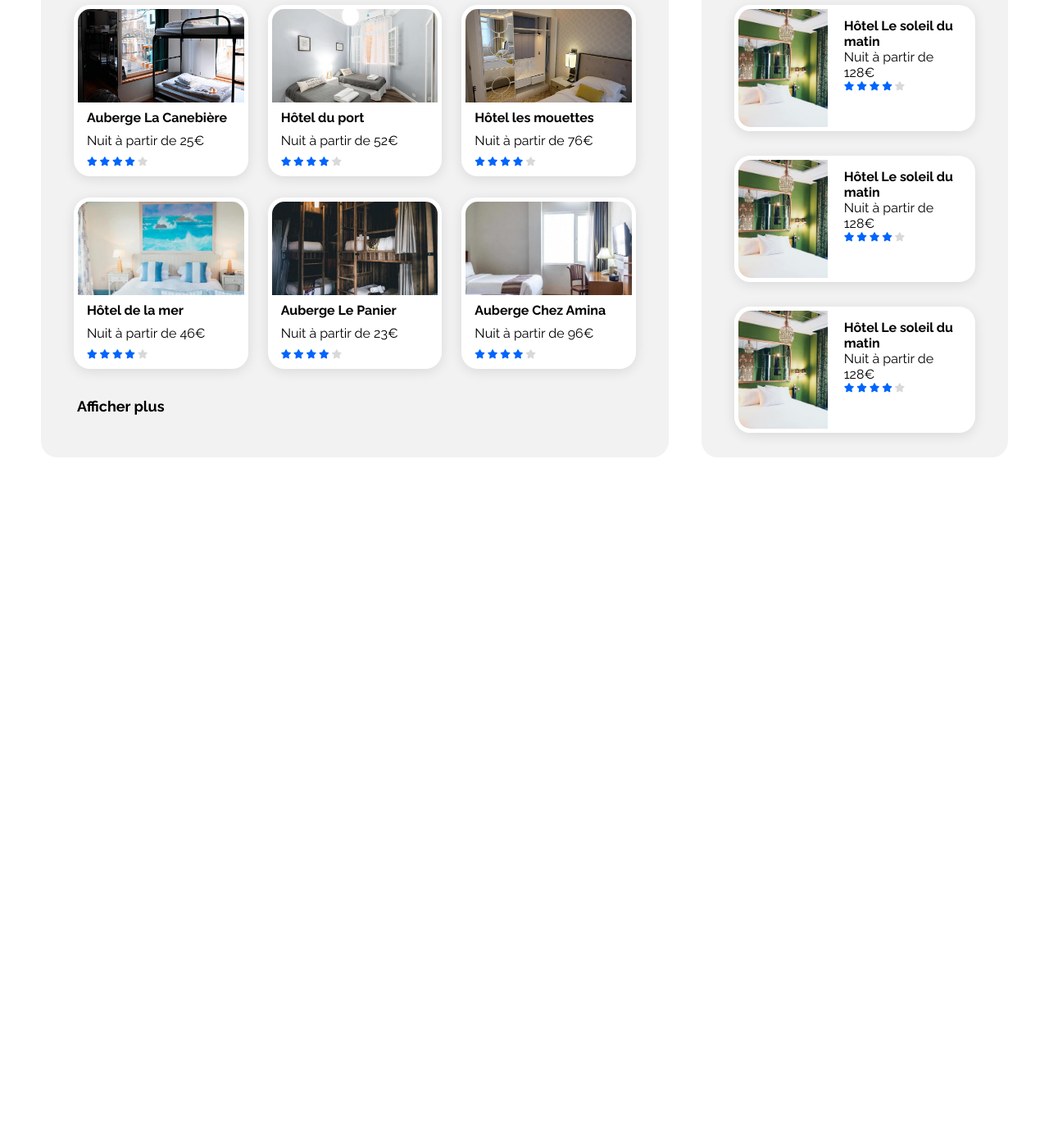
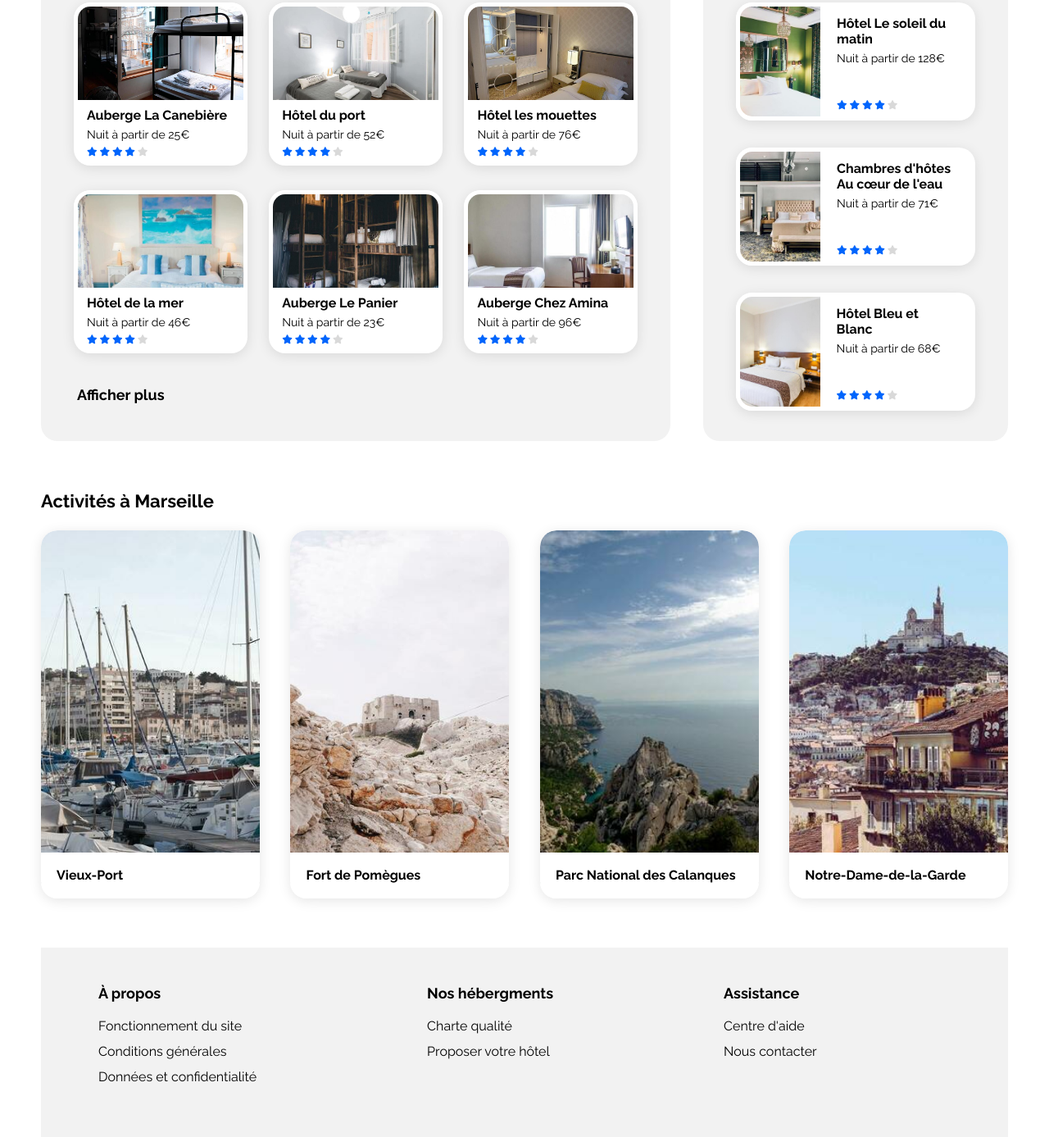
Before and after one commit to gsebdev/Booki, a plain HTML site: page index.html in a window 1280 px wide. Shown: the part 527-1914 px from the top of the page at 82% size. Before the commit the page ends 1085 px from the top, so only its background shows below. Drawn offline with Linux system fonts and the light colour scheme.

Commit message:
desktop done

```diff
--- a/css/style.css
+++ b/css/style.css
@@ -6,6 +6,9 @@
     --grey: #D9D9D9;
     --light-grey: #F2F2F2;
 }
+html {
+    scroll-behavior: smooth;
+  }
 body {
     font-family: 'Raleway', sans-serif;
     font-size: 16px;
@@ -37,6 +40,7 @@ h3 {
 }
 ul {
     list-style-type: none;
+    padding-left: 0;
 }
 input {
     font-family: 'Raleway', sans-serif;
@@ -44,7 +48,8 @@ input {
     font-size: 18px;
 }
 #mainContainer {
-    max-width: 1400px;
+    max-width: 1440px;
+    box-sizing: border-box;
     padding: 0 50px;
     margin: 0 auto;
 }
@@ -181,7 +186,7 @@ header {
     color: var(--primary);
     font-size: 1.3em;
 }
-#searchFilters input:checked + label {
+#searchFilters input:checked + label, #searchFilters label:hover {
     background-color: var(--secondary);
 }
 #searchInfo {
@@ -206,7 +211,7 @@ header {
 /* general accomodation section styles */
 #accomodationSection {
     display: flex;
-    margin-top: 40px;
+    margin-top: 37px;
     gap: 40px;
 
 }
@@ -221,17 +226,16 @@ header {
 }
 .rating {
     color: var(--primary);
-    margin-top: 9px;
     font-size: 0.7em;
 }
 .rating .inactive {
     color: var(--grey);
 }
 
-/* accomodation section left container styling */
+/* Style Section hébergment conteneur de gauche "hébergements à Marseille" */
 
 #accomodationSection #containerLeft {
-    flex: 2.1;
+    flex: 2.12;
     padding-bottom: 46px;
 }
 #accomodationSection #containerLeft>a:last-of-type{
@@ -239,23 +243,26 @@ header {
 }
 
 .accomodation-card {
-    width: 31%;
+    width: 30.75%;
     display: block;
     border-radius: 20px;
     overflow: hidden;
     box-shadow: 0px 3px 15px rgba(0, 0, 0, 0.1);
     background-color: #FFFFFF;
-    margin-bottom: 2vw;
+    margin-bottom: 30px;
 }
-.accomodation-card:nth-child(3n+2){
-    margin-left:3.5%;
-    margin-right: 3.5%;
+
+.accomodation-card .bottom-container {
+    margin: 0px 16px;
+    padding-bottom: 10px;
+    height: 71px;
+    box-sizing: border-box;
+    display: flex;
+    flex-direction: column;
+    justify-content: space-between;
 }
-.accomodation-card>div {
-    margin: 0px 16px 11px;
-}
-.accomodation-card h3 {
-    margin-bottom: 9px;
+.accomodation-card .bottom-container p{
+    font-size: 0.875em;
 }
 .accomodation-card img{
     object-fit: cover;
@@ -268,10 +275,11 @@ header {
 .accomodation-card-container {
     display:flex ;
     flex-wrap: wrap;
+    justify-content:space-between ;
     margin-bottom: 10px;
 }
 
-/* accomodation section Right container styling */
+/* Style du conteneur de droite 'les plus populaires' dans hébergement */
 
 #accomodationSection #containerRight {
     flex: 0.9;
@@ -291,7 +299,7 @@ header {
     background-color: #FFFFFF;
     border-radius: 20px;
     box-shadow: 0px 3px 15px rgba(0, 0, 0, 0.1);
-    margin-bottom: 30px;
+    margin-bottom: 33px;
 }
 .popular-card img {
     width: 37%;
@@ -299,10 +307,75 @@ header {
     height: 144px ;
     border: 5px solid #FFFFFF;
     border-radius: 20px 0px 0px 20px;
+    box-sizing: border-box;
 }
-.popular-card>div {
+.popular-card .right-container {
     padding: 16px 22px 12px 15px;
+    display:flex;
+    flex-direction: column;
+}
+.popular-card .right-container p {
+    margin-top: 6px;
+    font-size: 0.875em;
 }
 .popular-card .rating {
     margin-top: auto;
 }
+
+
+/* Style de la section activités */
+#activities {
+   padding-top: 60px;
+   padding-bottom: 60px;
+}
+#activities>div {
+    padding-top: 23px;
+    display: flex;
+    flex-wrap: nowrap;
+    justify-content: space-between;
+}
+
+.activity-card {
+    width: 22.6%;
+    position: relative;
+    border-radius: 20px;
+    overflow: hidden;
+    box-shadow: 0px 3px 15px rgba(0, 0, 0, 0.1);
+}
+.activity-card img {
+    object-fit: cover;
+    width: 100%;
+    height: 445px;
+    border-radius: 20px;
+}
+.activity-card h3 {
+    position: absolute;
+    bottom: 0px;
+    background-color: #FFFFFF;
+    width: 100%;
+    line-height:56px;
+    padding-left: 19px;
+    padding-right: 19px;
+    box-sizing: border-box;
+}
+
+
+/* Style du footer */
+footer {
+    background-color: var(--light-grey);
+    padding: 45px 70px 58px;
+}
+footer nav{
+    display: flex;
+
+}
+footer nav>div:nth-child(n+2) {
+    margin-left: 20%;
+}
+footer ul {
+    margin-top: 14px;
+    margin-bottom: 0px;
+}
+footer ul li {
+    line-height: 31px;
+}
--- a/index.html
+++ b/index.html
@@ -1,8 +1,8 @@
 <!DOCTYPE html>
-<html>
+<html lang="FR-fr">
     <head>
         <meta charset="utf-8">
-        <title></title>
+        <title>Booki</title>
         <meta name="description" content="">
         <meta name="viewport" content="width=device-width, initial-scale=1">
         <link rel="stylesheet" href="css/style.css">
@@ -11,13 +11,13 @@
     <body>
         <div id="mainContainer">
             <header>
-                <a id="headerLogo" href="#" name="logo">
+                <a id="headerLogo" href="#">
                     <img src="assets/logo/Booki.png" alt="logo">
                 </a>
                 <nav id="topNavigation">
                     <ul>
-                        <li><a href="#">Hébergements</a></li>
-                        <li><a href="#">Activités</a></li>
+                        <li><a href="#accomodationSection">Hébergements</a></li>
+                        <li><a href="#activities">Activités</a></li>
                     </ul>
                 </nav>
             </header>
@@ -61,90 +61,102 @@
                     <div id="containerLeft">
                     <h2>Hébergments à Marseille</h2>
                         <div class="accomodation-card-container">
-                            <a href="#" class="accomodation-card">
-                                <img src="assets/hebergements/4_small/marcus-loke-WQJvWU_HZFo-unsplash.jpg">
-                                <div>
+                            <article class="accomodation-card">
+                                <a href="#">
+                                    <img src="assets/hebergements/4_small/marcus-loke-WQJvWU_HZFo-unsplash.jpg" alt="">
+                                    <div class="bottom-container">
                                         <h3>Auberge La Canebière</h3>
                                         <p>Nuit à partir de 25€</p>
-                                    <p class="rating">
+                                        <span class="rating">
                                             <i class="fa-solid fa-star"></i>
                                             <i class="fa-solid fa-star"></i>
                                             <i class="fa-solid fa-star"></i>
                                             <i class="fa-solid fa-star"></i>
                                             <i class="fa-solid fa-star inactive"></i>
-                                    </p>
+                                        </span>
                                     </div>
                                 </a>
-                            <a href="#" class="accomodation-card">
-                                <img src="assets/hebergements/4_small/fred-kleber-gTbaxaVLvsg-unsplash.jpg">
-                                <div>
+                            </article>
+                            <article class="accomodation-card">
+                                <a href="#">
+                                    <img src="assets/hebergements/4_small/fred-kleber-gTbaxaVLvsg-unsplash.jpg" alt="">
+                                    <div class="bottom-container">
                                         <h3>Hôtel du port</h3>
                                         <p>Nuit à partir de 52€</p>
-                                    <p class="rating">
+                                        <span class="rating">
                                             <i class="fa-solid fa-star"></i>
                                             <i class="fa-solid fa-star"></i>
                                             <i class="fa-solid fa-star"></i>
                                             <i class="fa-solid fa-star"></i>
                                             <i class="fa-solid fa-star inactive"></i>
-                                    </p>
+                                        </span>
                                     </div>
                                 </a>
-                            <a href="#" class="accomodation-card">
-                                <img src="assets/hebergements/4_small/reisetopia-B8WIgxA_PFU-unsplash.jpg">
-                                <div>
+                            </article>
+                            <article class="accomodation-card">
+                                <a href="#">
+                                    <img src="assets/hebergements/4_small/reisetopia-B8WIgxA_PFU-unsplash.jpg" alt="">
+                                    <div class="bottom-container">
                                         <h3>Hôtel les mouettes</h3>
                                         <p>Nuit à partir de 76€</p>
-                                    <p class="rating">
+                                        <span class="rating">
                                             <i class="fa-solid fa-star"></i>
                                             <i class="fa-solid fa-star"></i>
                                             <i class="fa-solid fa-star"></i>
                                             <i class="fa-solid fa-star"></i>
                                             <i class="fa-solid fa-star inactive"></i>
-                                    </p>
+                                        </span>
                                     </div>
                                 </a>
-                            <a href="#" class="accomodation-card">
-                                <img src="assets/hebergements/4_small/annie-spratt-Eg1qcIitAuA-unsplash.jpg">
-                                <div>
+                            </article>
+                            <article  class="accomodation-card">
+                                <a href="#">
+                                    <img src="assets/hebergements/4_small/annie-spratt-Eg1qcIitAuA-unsplash.jpg" alt="">
+                                    <div class="bottom-container">
                                         <h3>Hôtel de la mer</h3>
                                         <p>Nuit à partir de 46€</p>
-                                    <p class="rating">
+                                        <span class="rating">
                                             <i class="fa-solid fa-star"></i>
                                             <i class="fa-solid fa-star"></i>
                                             <i class="fa-solid fa-star"></i>
                                             <i class="fa-solid fa-star"></i>
                                             <i class="fa-solid fa-star inactive"></i>
-                                    </p>
+                                        </span>
                                     </div>
                                 </a>
-                            <a href="#" class="accomodation-card">
-                                <img src="assets/hebergements/4_small/nicate-lee-kT-ZyaiwBe0-unsplash.jpg">
-                                <div>
+                            </article>
+                            <article class="accomodation-card">
+                                <a href="#">
+                                    <img src="assets/hebergements/4_small/nicate-lee-kT-ZyaiwBe0-unsplash.jpg" alt="">
+                                    <div class="bottom-container">
                                         <h3>Auberge Le Panier</h3>
                                         <p>Nuit à partir de 23€</p>
-                                    <p class="rating">
+                                        <span class="rating">
                                             <i class="fa-solid fa-star"></i>
                                             <i class="fa-solid fa-star"></i>
                                             <i class="fa-solid fa-star"></i>
                                             <i class="fa-solid fa-star"></i>
                                             <i class="fa-solid fa-star inactive"></i>
-                                    </p>
+                                        </span>
                                     </div>
                                 </a>
-                            <a href="#" class="accomodation-card">
-                                <img src="assets/hebergements/4_small/febrian-zakaria-M6S1WvfW68A-unsplash.jpg">
-                                <div>
+                            </article>
+                            <article class="accomodation-card">
+                                <a href="#">
+                                    <img src="assets/hebergements/4_small/febrian-zakaria-M6S1WvfW68A-unsplash.jpg" alt="">
+                                    <div class="bottom-container">
                                         <h3>Auberge Chez Amina</h3>
                                         <p>Nuit à partir de 96€</p>
-                                    <p class="rating">
+                                        <span class="rating">
                                             <i class="fa-solid fa-star"></i>
                                             <i class="fa-solid fa-star"></i>
                                             <i class="fa-solid fa-star"></i>
                                             <i class="fa-solid fa-star"></i>
                                             <i class="fa-solid fa-star inactive"></i>
-                                    </p>
+                                        </span>
                                     </div>
                                 </a>
+                            </article>
                         </div>
                         <a class="bigger bold" href="#" >Afficher plus</a>
                     </div>
@@ -154,52 +166,115 @@
                             <span><i class="fa-solid fa-chart-line"></i></span>
                         </div>
                         <div>
+                            <article>
                                 <a class="popular-card" href="">
                                     <img src="assets/hebergements/4_small/emile-guillemot-Bj_rcSC5XfE-unsplash.jpg" alt="">
-                                <div>
+                                    <div class="right-container">
                                         <h3>Hôtel Le soleil du matin</h3>
                                         <p>Nuit à partir de 128€</p>
-                                    <p class="rating">
+                                        <span class="rating">
                                             <i class="fa-solid fa-star"></i>
                                             <i class="fa-solid fa-star"></i>
                                             <i class="fa-solid fa-star"></i>
                                             <i class="fa-solid fa-star"></i>
                                             <i class="fa-solid fa-star inactive"></i>
-                                    </p>
+                                        </span>
                                     </div>
                                 </a>
+                            </article>
+                            <article>
                                 <a class="popular-card" href="">
-                                <img src="assets/hebergements/4_small/emile-guillemot-Bj_rcSC5XfE-unsplash.jpg" alt="">
-                                <div>
-                                    <h3>Hôtel Le soleil du matin</h3>
-                                    <p>Nuit à partir de 128€</p>
-                                    <p class="rating">
+                                    <img src="assets/hebergements/4_small/aw-creative-VGs8z60yT2c-unsplash.jpg" alt="">
+                                    <div class="right-container">
+                                        <h3>Chambres d'hôtes Au cœur de l'eau</h3>
+                                        <p>Nuit à partir de 71€</p>
+                                        <span class="rating">
                                             <i class="fa-solid fa-star"></i>
                                             <i class="fa-solid fa-star"></i>
                                             <i class="fa-solid fa-star"></i>
                                             <i class="fa-solid fa-star"></i>
                                             <i class="fa-solid fa-star inactive"></i>
-                                    </p>
+                                        </span>
                                     </div>
                                 </a>
+                            </article>
+                            <article>
                                 <a class="popular-card" href="">
-                                <img src="assets/hebergements/4_small/emile-guillemot-Bj_rcSC5XfE-unsplash.jpg" alt="">
-                                <div>
-                                    <h3>Hôtel Le soleil du matin</h3>
-                                    <p>Nuit à partir de 128€</p>
-                                    <p class="rating">
+                                    <img src="assets/hebergements/4_small/febrian-zakaria-sjvU0THccQA-unsplash.jpg" alt="">
+                                    <div class="right-container">
+                                        <h3>Hôtel Bleu et Blanc</h3>
+                                        <p>Nuit à partir de 68€</p>
+                                        <span class="rating">
                                             <i class="fa-solid fa-star"></i>
                                             <i class="fa-solid fa-star"></i>
                                             <i class="fa-solid fa-star"></i>
                                             <i class="fa-solid fa-star"></i>
                                             <i class="fa-solid fa-star inactive"></i>
-                                    </p>
+                                        </span>
                                     </div>
                                 </a>
+                            </article>
                         </div>
                     </div>
                 </section>
+                <section id="activities">
+                    <h2>Activités à Marseille</h2>
+                    <div>
+                        <article class="activity-card" >
+                            <a href="">
+                                <img src="assets/activites/4_small/reno-laithienne-QUgJhdY5Fyk-unsplash.jpg" alt="">
+                                <h3>Vieux-Port</h3>
+                            </a>
+                        </article>
+                        <article class="activity-card" >
+                            <a href="">
+                                <img src="assets/activites/4_small/paul-hermann-QFTrLdQIRhI-unsplash.jpg" alt="">
+                                <h3>Fort de Pomègues</h3>
+                            </a>
+                        </article>
+                        <article class="activity-card" >
+                            <a href="">
+                                <img src="assets/activites/4_small/kilyan-sockalingum-NR8-cBCN3aI-unsplash.jpg" alt="">
+                                <h3>Parc National des Calanques</h3>
+                            </a>
+                        </article>
+                        <article class="activity-card" >
+                            <a href="">
+                                <img src="assets/activites/4_small/florian-wehde-xW9e8gdotxI-unsplash.jpg" alt="">
+                                <h3>Notre-Dame-de-la-Garde</h3>
+                            </a>
+                        </article>
+                    </div>
+                </section>
             </main>
+            <footer>
+                <nav>
+                    <div>
+                        <h2 class="bigger">&Agrave; propos</h2>
+                        <ul>
+                            <li><a href="#">Fonctionnement du site</a></li>
+                            <li><a href="#">Conditions générales</a></li>
+                            <li><a href="#">Données et confidentialité</a></li>
+                        </ul>
+                    </div>
+                    <div>
+                        <h2 class="bigger">Nos hébergments</h2>
+                        <ul>
+                            <li><a href="#">Charte qualité</a></li>
+                            <li><a href="#">Proposer votre hôtel</a></li>
+                        </ul>
+                    </div>
+                    <div>
+                        <h2 class="bigger">Assistance</h2>
+                        <ul>
+                            <li><a href="#">Centre d'aide</a></li>
+                            <li><a href="#">Nous contacter</a></li>
+                        </ul>
+                    </div>
+
+
+                </nav>
+            </footer>
         </div>
 
     </body>
```
Lines whose indentation alone changed are shown as unchanged.
